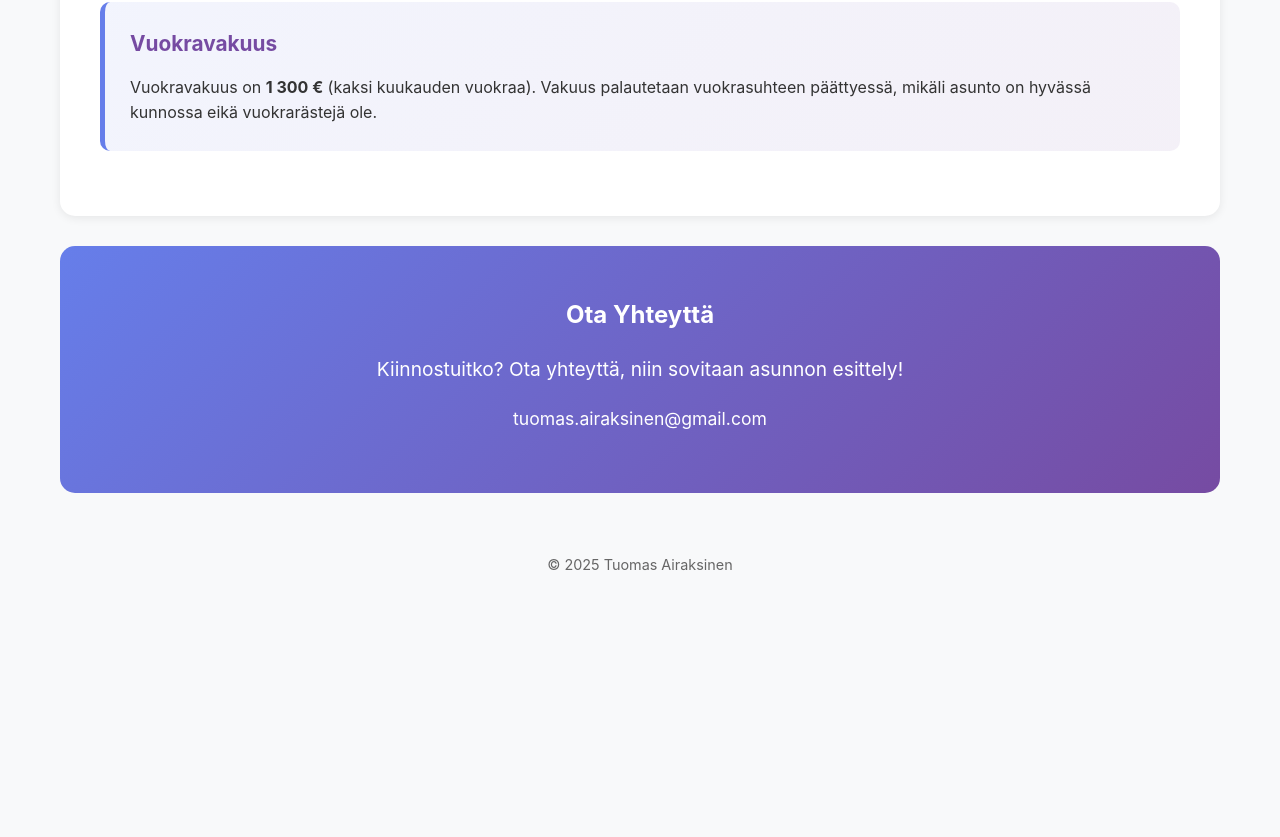
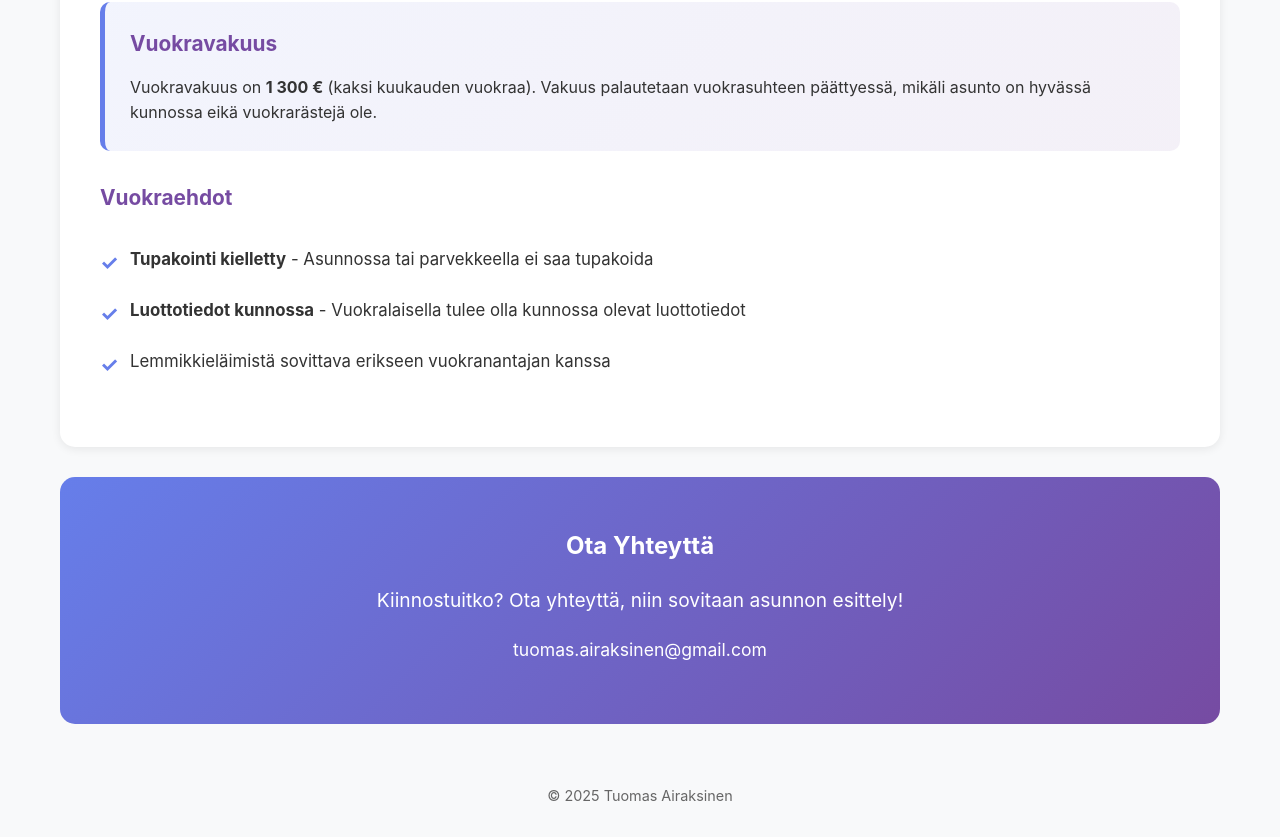
Before and after one commit to tuomas2/homepage, a plain HTML site: page ahde-vuokrailmoitus/index.html in a window 1280 px wide. Shown: the part 4719-5556 px from the top of the page. Before the commit the page ends 5325 px from the top, so only its background shows below. Drawn offline with Linux system fonts and the light colour scheme.

Commit message:
Lisätään vuokra-ehtoja

```diff
--- a/ahde-vuokrailmoitus/index.html
+++ b/ahde-vuokrailmoitus/index.html
@@ -601,6 +601,13 @@
                     päättyessä, mikäli asunto on hyvässä kunnossa eikä vuokrarästejä ole.
                 </p>
             </div>
+
+            <h3 style="margin-top: 30px;">Vuokraehdot</h3>
+            <ul class="feature-list">
+                <li><strong>Tupakointi kielletty</strong> - Asunnossa tai parvekkeella ei saa tupakoida</li>
+                <li><strong>Luottotiedot kunnossa</strong> - Vuokralaisella tulee olla kunnossa olevat luottotiedot</li>
+                <li>Lemmikkieläimistä sovittava erikseen vuokranantajan kanssa</li>
+            </ul>
         </div>
 
         <div class="contact-section">
```
